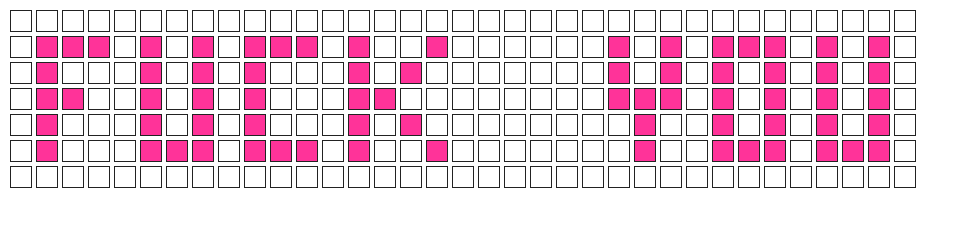
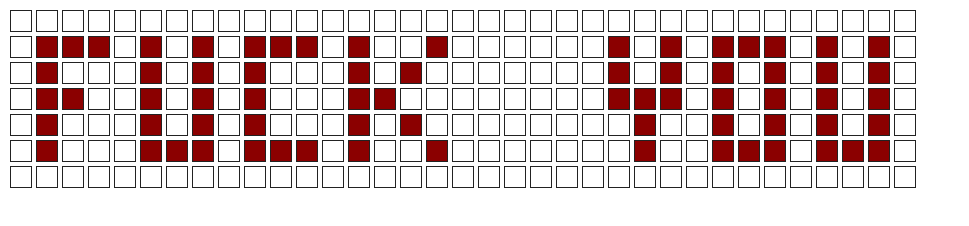
Before and after one commit to HerrMaertin/HerrMaertin.github.io, a plain HTML site: page index.html in a window 1280 px wide. Shown: the whole page, without its empty margins (0-969 px from the left). Drawn offline with Linux system fonts and the light colour scheme.

Commit message:
Update index.html

```diff
--- a/index.html
+++ b/index.html
@@ -51,7 +51,7 @@
             var i = 0, j = 0;
             setInterval(function () {
                 feedin(mess[str[i][j]], 25);
-                mess[str[i][j]].style.background = '#F39'
+                mess[str[i][j]].style.background = '#8b0000 '
                 j++;
                 if (i == str.length) { clearInterval(timer); }
                 if (j == str[i].length) { i++; j = 0; }
```
